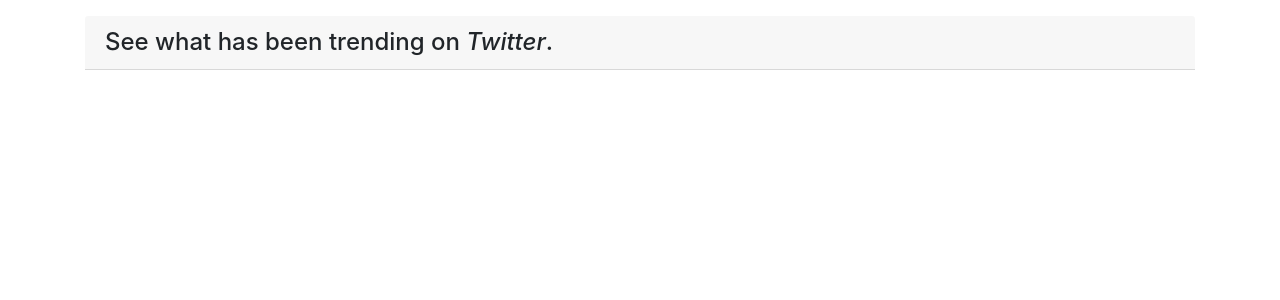
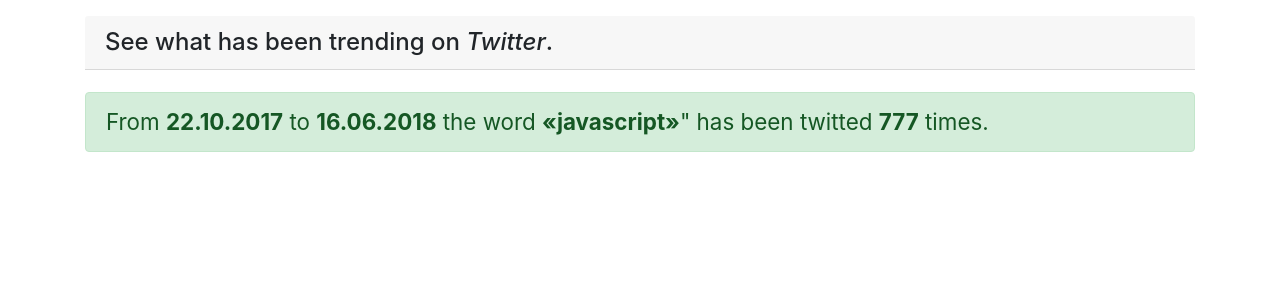
Before and after one commit to mihailgaberov/twitrender, a Vue app in the folder client/: page / in a window 1280 px wide. Shown: the top 300 px of the page. Built offline with nearby package versions, Linux system fonts and the light colour scheme.

Commit message:
:sparkles: Added Results UI component.

```diff
--- /dev/null
+++ b/client/src/components/Results.vue
@@ -0,0 +1,31 @@
+<template>
+  <div class="alert alert-success">From <strong>22.10.2017</strong> to <strong>16.06.2018</strong>
+    the word <q class="example-quote french-quote">javascript</q>" has been twitted
+    <strong>777</strong> times.
+  </div>
+</template>
+
+<script>
+export default {
+  name: 'Results',
+};
+</script>
+
+<style scoped>
+  .alert {
+    margin-top: 1em;
+    font-size: 1.4em;
+  }
+
+  .french-quote {
+    font-weight: bold;
+    quotes: "«" "»";
+  }
+
+  .example-quote:before {
+    content: open-quote;
+  }
+  .example-quote:after {
+    content: close-quote;
+  }
+</style>
--- a/client/src/components/Twitrender.vue
+++ b/client/src/components/Twitrender.vue
@@ -1,15 +1,17 @@
 <template>
   <div class="container">
-    <Headline/>
+    <Headline />
+    <Results />
   </div>
 </template>
 
 <script>
 import Headline from './Headline.vue';
+import Results from './Results.vue';
 
 export default {
   name: 'Twitrender',
-  components: { Headline },
+  components: { Results, Headline },
 };
 </script>
 
```
